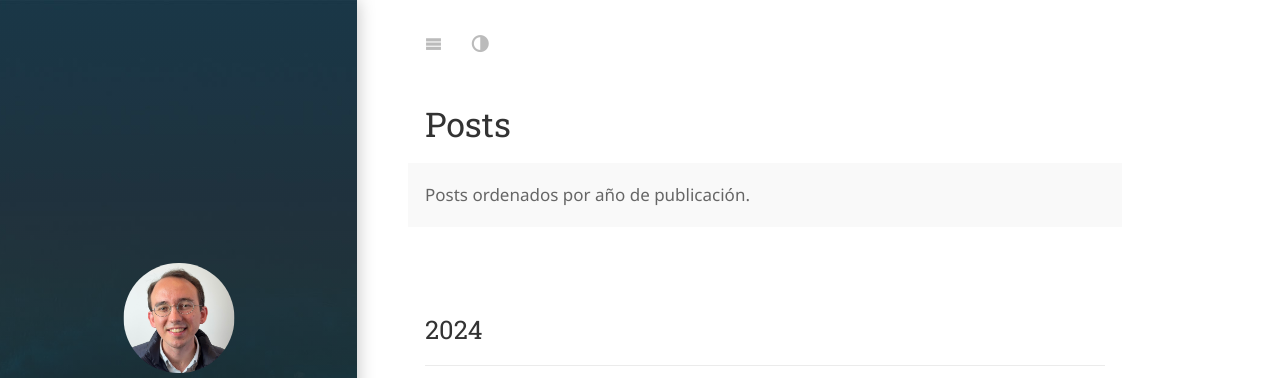
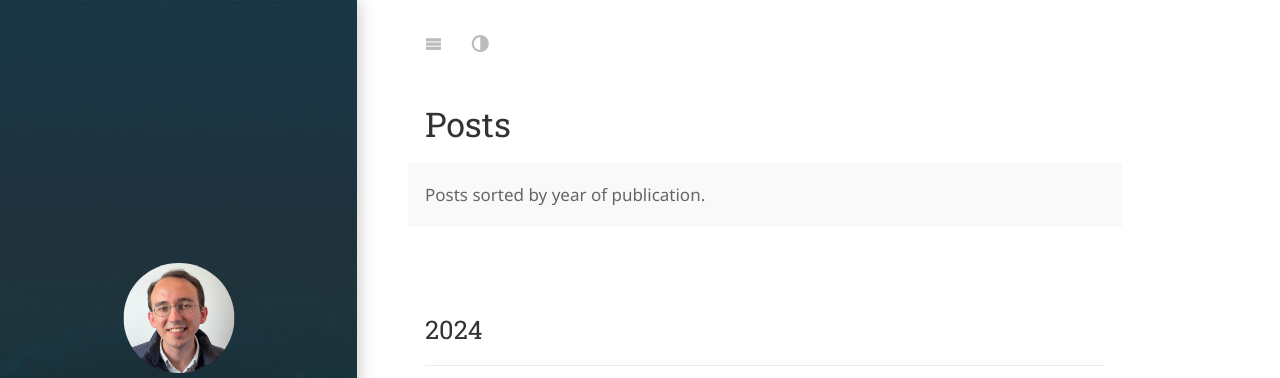
Before and after one commit to dprol/dprol.github.io, a Jekyll site: the page built from _featured_categories/hydejack.md, in a window 1280 px wide. Shown: the top 378 px of the page. Built offline with Jekyll 4.4.1, drawn with Linux system fonts in a browser that asks for light colours; some web fonts are replaced.

Commit message:
Update hydejack.md

```diff
--- a/_featured_categories/hydejack.md
+++ b/_featured_categories/hydejack.md
@@ -3,6 +3,6 @@ layout: list
 title: Posts
 slug: hydejack
 description: >
-  Posts ordenados por año de publicación.
+  Posts sorted by year of publication.
 
 ---
```
